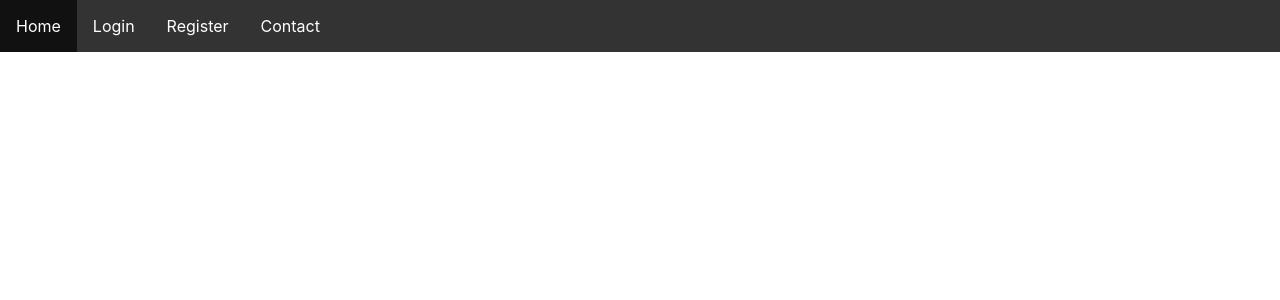
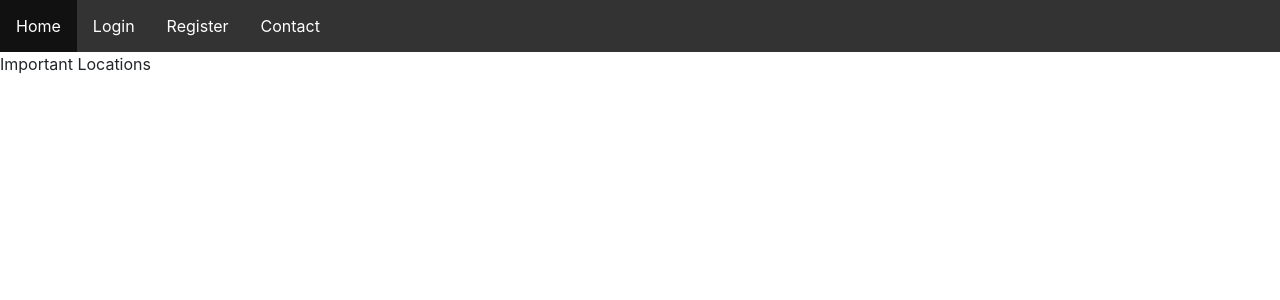
Before and after one commit to roboticbeing/PWA-front-end, a React (Create React App) app: page /important-locations in a window 1280 px wide. Shown: the top 300 px of the page. Built offline with nearby package versions, Linux system fonts and the light colour scheme; the HTML template or start-up script is replaced by a standard one.

Commit message:
added ImportantLocations

```diff
--- /dev/null
+++ b/src/Pages/ImportantLocations.jsx
@@ -0,0 +1,15 @@
+import React, { Component } from 'react'
+
+class ImportantLocations extends Component {
+  render () {
+    return (
+
+    <div >
+      Important Locations
+    </div>
+
+    );
+  }
+}
+
+export default ImportantLocations;
--- a/src/routes.js
+++ b/src/routes.js
@@ -18,6 +18,7 @@ import PeopleList from './Pages/PeopleList';
 import About from './Pages/About';
 import Contact from './Pages/Contact';
 import FAQ from './Pages/FAQ';
+import ImportantLocations from './Pages/ImportantLocations';
 import Language from './Pages/Language';
 import Laws from './Pages/Laws';
 import Medical from './Pages/Medical';
@@ -56,6 +57,7 @@ const Router = () =>  {
             <Route path="/about" component={About} />
             <Route path="/contact" component={Contact} />
             <Route path="/faq" component={FAQ} />
+            <Route path="/important-locations" component={ImportantLocations} />
             <Route path="/language-barriers" component={Language} />
             <Route path="/laws-traditions" component={Laws} />
             <Route path="/medical" component={Medical} />
```
